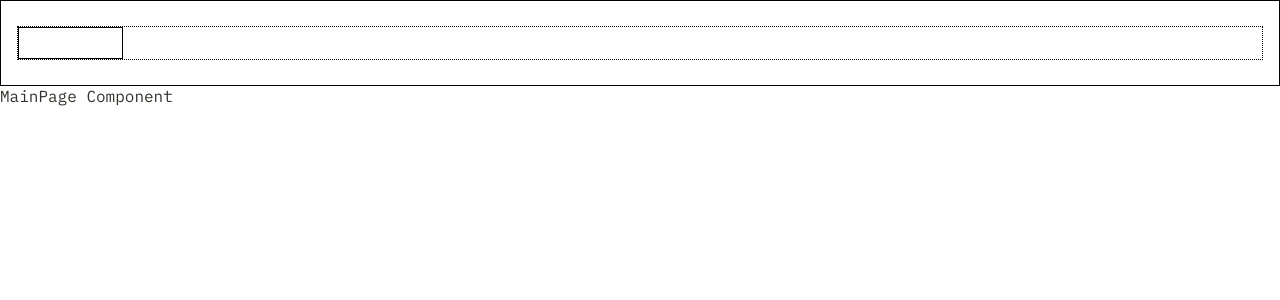
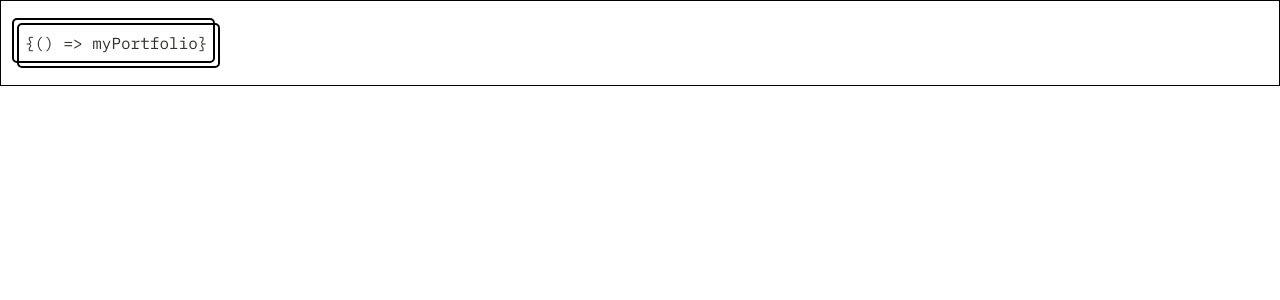
Before and after one commit to billybenntt/portfolio-project-0-showcase, a Next.js app: page / in a window 1280 px wide. Shown: the top 300 px of the page. Built offline with nearby package versions, Linux system fonts and the light colour scheme.

Commit message:
add navbar logo

```diff
--- a/src/app/page.tsx
+++ b/src/app/page.tsx
@@ -1,10 +1,13 @@
+function MainPage() {
+    return (
+        <main>
 
-function MainPage() {
-  return (
-    <main >
-      <h2>MainPage Component</h2>
-    </main>
-  )
+            <div className="box">
+
+            </div>
+
+        </main>
+    )
 }
 
 export default MainPage
--- /dev/null
+++ b/src/components/DBorder.tsx
@@ -0,0 +1,13 @@
+import React from "react";
+
+function DBorder({children}: { children: React.ReactNode }) {
+    return (
+        <div className="d-border">
+            <div className="d-border-center">
+                    {children}
+            </div>
+        </div>
+    )
+}
+
+export default DBorder
--- a/src/components/Navbar.tsx
+++ b/src/components/Navbar.tsx
@@ -1,6 +1,7 @@
 'use client';
 
 import {useState} from "react";
+import DBorder from "@/components/DBorder";
 
 function Navbar() {
 
@@ -12,13 +13,18 @@ function Navbar() {
         });
     }
 
+    const text = `\{\(\) \=\> myPortfolio\}`
 
     return (
         <nav className="navbar">
             <div className="navbar-center">
 
-                <div className="navbar__logo">
-                </div>
+                <DBorder>
+                     <div className="navbar__logo">
+                         <span>{text}</span>
+                     </div>
+                </DBorder>
+
 
                 <div className={`navbar__toggle mobile`} onClick={handleToggle}>
                     <div className={`toggle-btn ${open ? "open" : ""}`}>
@@ -27,7 +33,6 @@ function Navbar() {
                         <span className="toggle-icon-line"></span>
                     </div>
                 </div>
-
             </div>
         </nav>
     )
--- a/src/styles/output.css
+++ b/src/styles/output.css
@@ -64,15 +64,9 @@ body {
   height: 68px;
 }
 .navbar .navbar-center {
-  border: 1px dotted black;
   display: flex;
   justify-content: space-between;
   width: 400px;
-}
-.navbar .navbar__logo {
-  width: 105px;
-  height: 32px;
-  border: 1px solid black;
 }
 .navbar .navbar__toggle {
   align-items: center;
@@ -93,7 +87,8 @@ body {
   transform: rotate(45deg) translate(0.5rem, 0.5rem);
 }
 .navbar .toggle-btn.open .toggle-icon-line:nth-child(2) {
-  display: none;
+  transform: rotate(45deg);
+  visibility: hidden;
 }
 .navbar .toggle-btn.open .toggle-icon-line:nth-child(3) {
   transform: rotate(-45deg) translate(-0.5rem, 0.5rem);
@@ -114,6 +109,55 @@ body {
   transform: translateY(1rem);
 }
 
+.box {
+  margin: 10rem;
+  height: 100px;
+  width: 100px;
+}
+
+.d-border {
+  cursor: pointer;
+  position: relative;
+  padding: 0.1rem;
+  border-radius: 5px 0;
+}
+.d-border::before, .d-border::after {
+  z-index: 2;
+  content: "";
+  border: 2px solid black;
+  border-radius: 5px;
+  position: absolute;
+  width: calc(100% + 5px);
+  height: calc(100% + 5px);
+}
+.d-border::before {
+  left: 0;
+  top: 0;
+}
+.d-border::after {
+  bottom: 0;
+  right: 0;
+}
+.d-border .d-border-center {
+  position: relative;
+  overflow: hidden;
+  border-radius: 3px 0;
+  display: flex;
+  align-items: center;
+  justify-content: center;
+  padding: 0.1rem 0;
+}
+.d-border:hover {
+  transition: 500ms all ease-in-out;
+  color: white;
+  background-color: #33332D;
+}
+
+.navbar__logo {
+  padding: 0.4rem;
+  min-width: 50px;
+}
+
 @media only screen and (min-width: 768px) {
   .navbar {
     height: 86px;
--- a/src/styles/scss/_layout.scss
+++ b/src/styles/scss/_layout.scss
@@ -16,17 +16,11 @@ body {
   height: 68px;
 
   .navbar-center {
-    border: 1px dotted black;
     display: flex;
     justify-content: space-between;
     width: $max-w-sm;
   }
 
-  .navbar__logo {
-    width: 105px;
-    height: 32px;
-    border: 1px solid black;
-  }
 
   .navbar__toggle {
     align-items: center;
@@ -43,7 +37,6 @@ body {
     outline: none;
     cursor: pointer;
 
-
     &.open {
       transform: rotate(90deg);
     }
@@ -53,7 +46,8 @@ body {
     }
 
     &.open .toggle-icon-line:nth-child(2) {
-      display: none;
+      transform: rotate(45deg);
+      visibility: hidden;
     }
 
     &.open .toggle-icon-line:nth-child(3) {
@@ -77,10 +71,67 @@ body {
     .toggle-icon-line:nth-child(3) {
       transform: translateY(1rem);
     }
+  }
+}
+
+
+.box {
+  margin: 10rem;
+  height: 100px;
+  width: 100px;
+}
+
+
+.d-border {
+  cursor: pointer;
+  position: relative;
+  padding: 0.1rem;
+  border-radius: 5px 0;
+
+  &::before,
+  &::after {
+    z-index: 2;
+    content: '';
+    border: 2px solid black;
+    border-radius: 5px;
+    position: absolute;
+    width: calc(100% + 5px);
+    height: calc(100% + 5px);
+  }
+
+  &::before {
+    left: 0;
+    top: 0;
+  }
+
+  &::after {
+    bottom: 0;
+    right: 0;
+  }
+
+  .d-border-center {
+    position: relative;
+    overflow: hidden;
+    border-radius: 3px 0;
+    display: flex;
+    align-items: center;
+    justify-content: center;
+    padding: 0.1rem 0;
 
   }
 
+  &:hover {
+    transition: 500ms all ease-in-out;
+    color: white;
+    background-color: $accent-dark-100;
+  }
 
+
+}
+
+.navbar__logo {
+  padding: 0.4rem;
+  min-width: 50px;
 }
 
 
@@ -88,15 +139,11 @@ body {
   .navbar {
     height: 86px;
 
-
     .navbar-center {
       width: $max-w-md;
 
     }
-
   }
-
-
 }
 
 
@@ -106,10 +153,7 @@ body {
 
     .navbar-center {
       width: $max-w-xl;
-
     }
-
   }
 
-
 }
```
